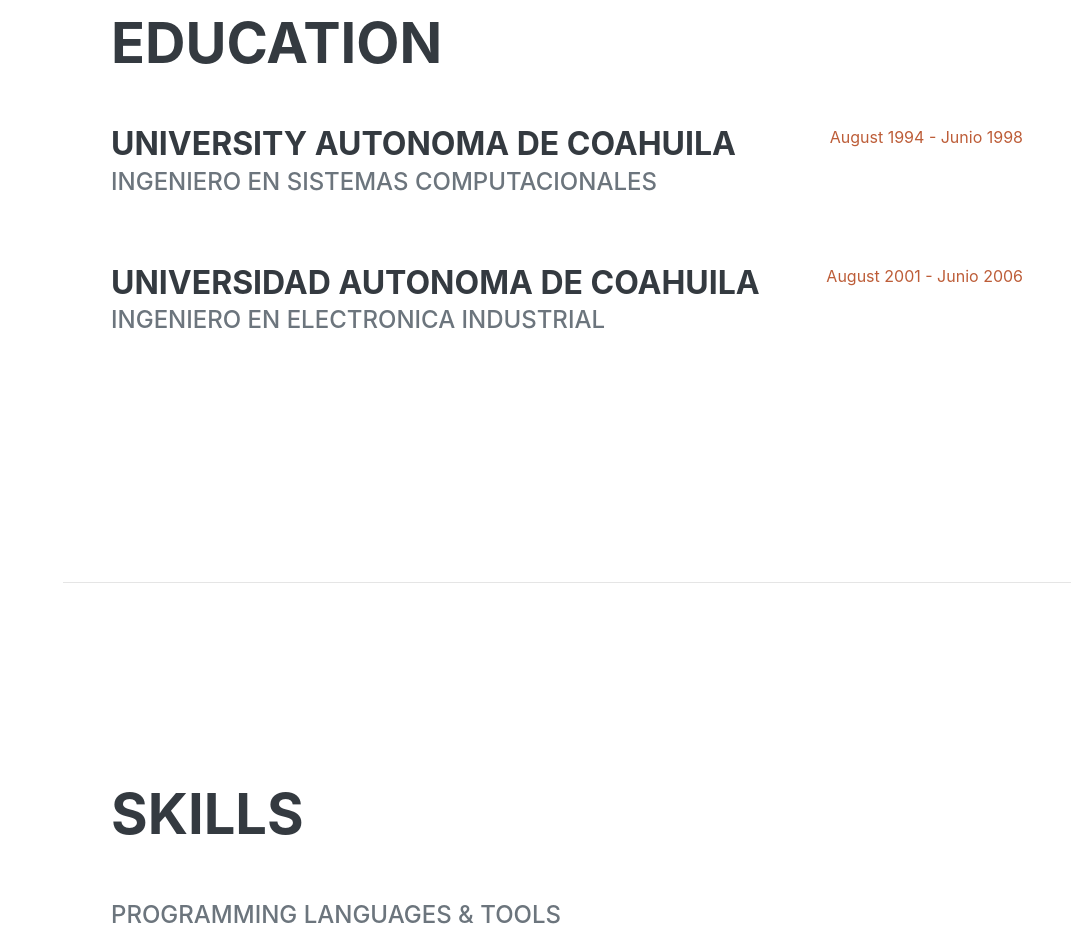
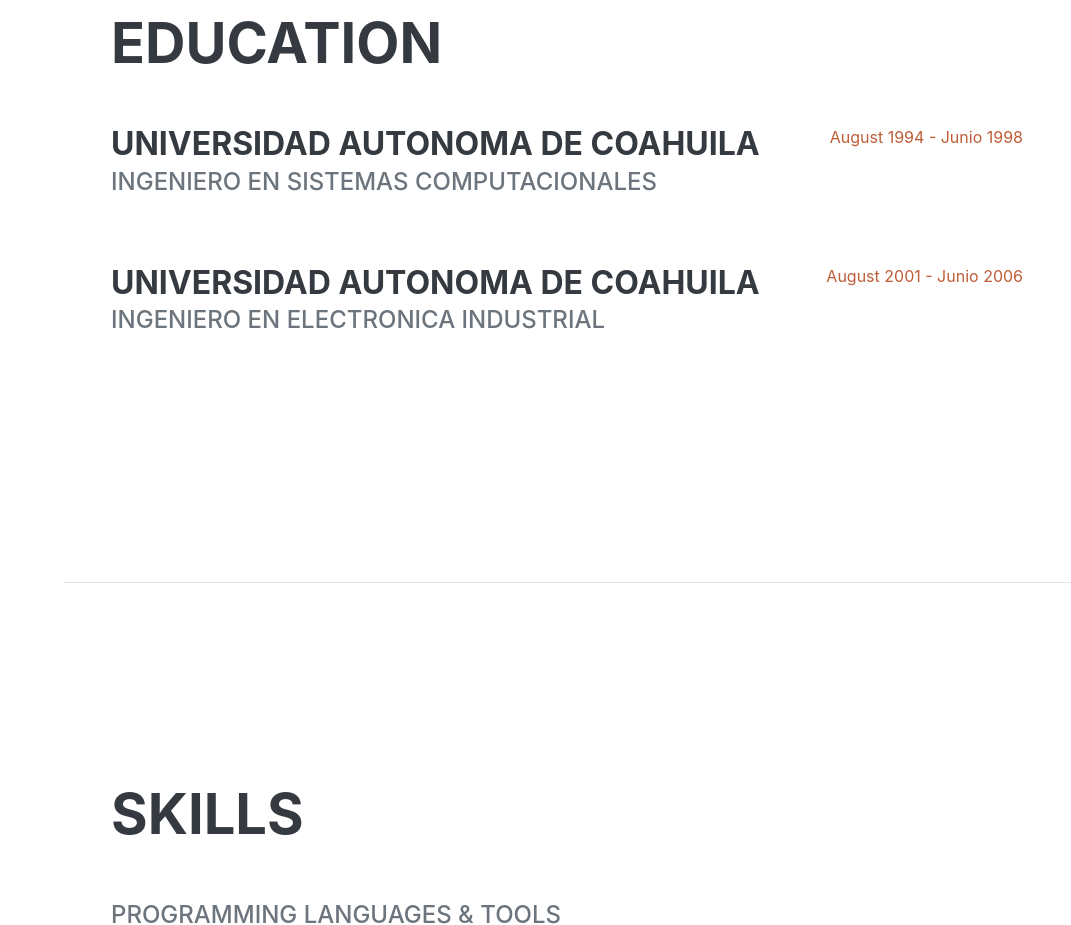
Before and after one commit to cavi76/cv, a plain HTML site: page index.html in a window 1280 px wide. Shown: the part 1820-2745 px from the top of the page, without its empty margins (209-1280 px from the left). Drawn offline with nearby package versions, Linux system fonts and the light colour scheme; a web font is replaced by a local one.

Commit message:
Update index.html

```diff
--- a/index.html
+++ b/index.html
@@ -87,7 +87,7 @@
                     <h2 class="mb-5">Education</h2>
                     <div class="d-flex flex-column flex-md-row justify-content-between mb-5">
                         <div class="flex-grow-1">
-                            <h3 class="mb-0">University Autonoma de Coahuila</h3>
+                            <h3 class="mb-0">Universidad Autonoma de Coahuila</h3>
                             <div class="subheading mb-3">Ingeniero en Sistemas Computacionales</div>
 
                         </div>
```
